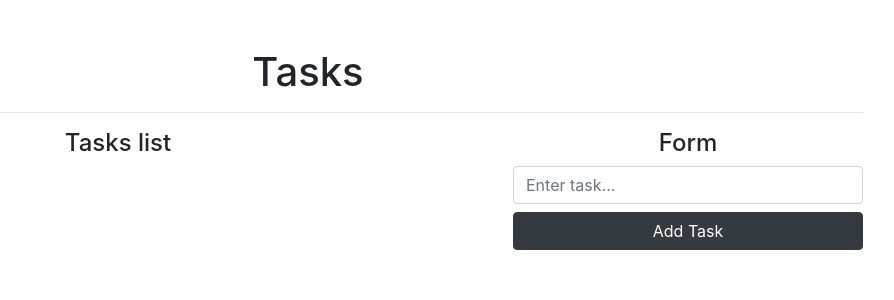
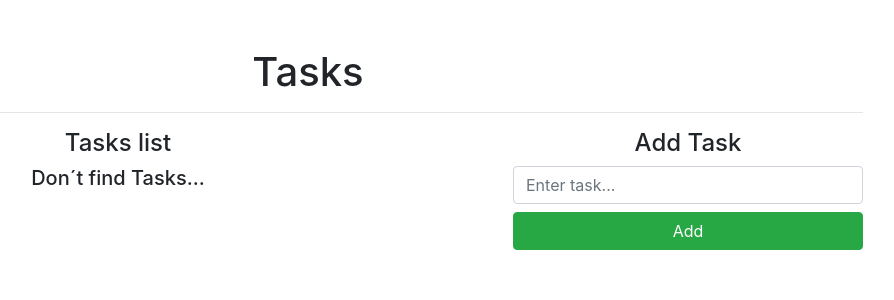
Before and after one commit to HernanBts/ReactCRUD, a React (Create React App) app: page / in a window 1280 px wide. Shown: the top 300 px of the page, without its empty margins (332-1226 px from the left). Built offline with nearby package versions, Linux system fonts and the light colour scheme.

Commit message:
Add Delete and Edit Functionality

```diff
--- a/src/App.js
+++ b/src/App.js
@@ -1,10 +1,12 @@
 import React, {useState} from 'react'
-import { isEmpty } from 'lodash'
+import { isEmpty, size } from 'lodash'
 import shortid from 'shortid'
 
 function App() {
   const [task, setTask] = useState("")
   const [tasks, setTasks] = useState([])
+  const [editMode, setEditMode] = useState(false)
+  const [id, setId] = useState("")
 
   const addTask = (e) => {
     e.preventDefault()
@@ -19,8 +21,33 @@ function App() {
     }
 
     setTasks([...tasks, newTask])
+    setTask("")
+  }
 
+  const deleteTask = (id) => {
+    const filteredTasks = tasks.filter(task => task.id !== id)
+    setTasks(filteredTasks)
+  }
+
+  const editTask = (eTask) => {
+    setTask(eTask.name)
+    setId(eTask.id)
+    setEditMode(true)
+  }
+
+  const updateTask = (e) => {
+    e.preventDefault()
+    if (isEmpty(task)) {
+      console.log("Task Empty")
+      return
+    }
+
+    const editedTasks = tasks.map(item => item.id === id ? {id, name: task}: item)
+
+    setTasks(editedTasks)
+    setEditMode(false)
     setTask("")
+    setId("")
   }
 
   return (
@@ -30,21 +57,27 @@ function App() {
       <div className="row">
         <div className="col-8">
           <h4 className="text-center">Tasks list</h4>
+          {
+            size(tasks) == 0 ? (
+              <h5 className="text-center">Don´t find Tasks...</h5>
+            ) : (
               <ul className="list-group">
               {
                 tasks.map((task) => (
                   <li className="list-group-item" key={task.id}>
                     <span className="lead">{task.name}</span>
-                  <button className="btn btn-danger btn-sm float-right mx-2">Delete</button>
-                  <button className="btn btn-warning btn-sm float-right">Edit</button>
+                    <button className="btn btn-danger btn-sm float-right mx-2" onClick={() => deleteTask(task.id)}>Delete</button>
+                    <button className="btn btn-warning btn-sm float-right" onClick={() => editTask(task)}>Edit</button>
                   </li>
                 ))
               }
               </ul>
+            )
+          }
         </div>
         <div className="col-4">
-          <h4 className="text-center">Form</h4>
-          <form onSubmit={addTask}>
+          <h4 className="text-center">{editMode ? "Edit Task":"Add Task"}</h4>
+          <form onSubmit={editMode ? updateTask : addTask}>
             <input
               id="inTask"
               type="text"
@@ -54,9 +87,9 @@ function App() {
               value={task}
             />
             <button
-              className="btn btn-dark btn-block"
+              className={editMode ? "btn btn-warning btn-block" : "btn btn-success btn-block" }
               type="submit"
-                >Add Task
+                > {editMode ? "Save" : "Add"}
             </button>
           </form>
         </div>
```
Lines whose indentation alone changed are shown as unchanged.
